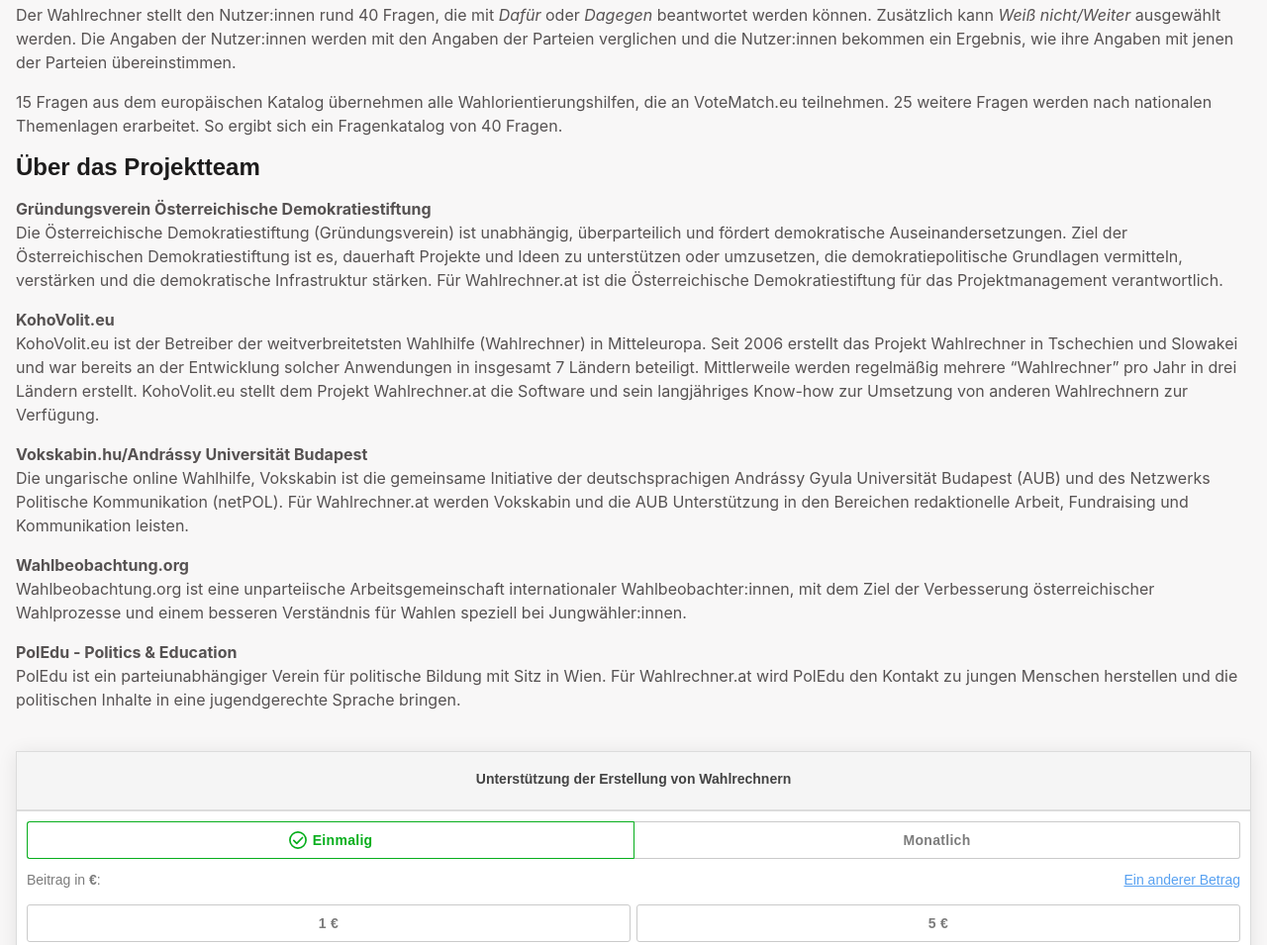
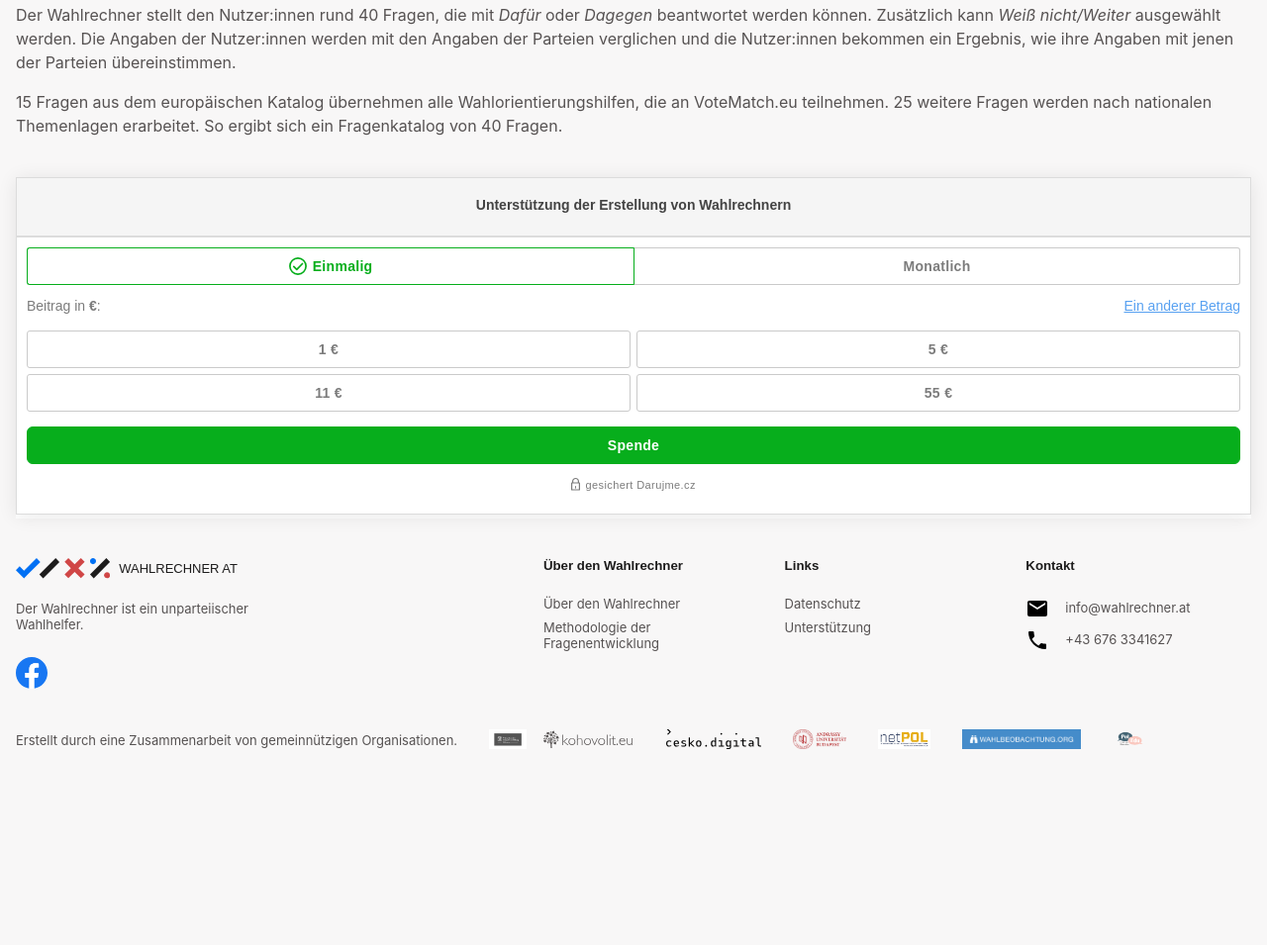
Before and after one commit to michalskop/wahlrechner-v0, a plain HTML site: page docs/index.html in a window 1280 px wide. Shown: the part 1290-2245 px from the top of the page at 99% size. After the commit the page ends 2095 px from the top, so only its background shows below. Drawn offline with Linux system fonts and the light colour scheme.

Commit message:
datenschutz

```diff
--- a/docs/index.html
+++ b/docs/index.html
@@ -351,28 +351,6 @@
                     style="--2e1ec385: rgb(var(--color-neutral-fg));">
                     15 Fragen aus dem europäischen Katalog übernehmen alle Wahlorientierungshilfen, die an VoteMatch.eu teilnehmen. 25 weitere Fragen werden nach nationalen Themenlagen erarbeitet. So ergibt sich ein Fragenkatalog von 40 Fragen.
                   </p>
-                <h2 data-v-eb34e38b="" data-v-893eb70d=""
-                  style="--1dfb5817: rgb(var(--color-neutral-fg-strong));">Über das Projektteam</h2>
-                  <p data-v-1cb44668="" data-v-893eb70d="" class="medium"
-                    style="--2e1ec385: rgb(var(--color-neutral-fg));">
-                  <strong>Gründungsverein Österreichische Demokratiestiftung</strong><br/>
-                  Die Österreichische Demokratiestiftung (Gründungsverein) ist unabhängig, überparteilich und fördert demokratische Auseinandersetzungen. Ziel der Österreichischen Demokratiestiftung ist es, dauerhaft Projekte und Ideen zu unterstützen oder umzusetzen, die demokratiepolitische Grundlagen vermitteln, verstärken und die demokratische Infrastruktur stärken. Für Wahlrechner.at ist die Österreichische Demokratiestiftung für das Projektmanagement verantwortlich.</p>
-                  <p data-v-1cb44668="" data-v-893eb70d="" class="medium"
-                    style="--2e1ec385: rgb(var(--color-neutral-fg));">
-                  <strong>KohoVolit.eu</strong><br/>
-                  KohoVolit.eu ist der Betreiber der weitverbreitetsten Wahlhilfe (Wahlrechner) in Mitteleuropa. Seit 2006 erstellt das Projekt Wahlrechner in Tschechien und Slowakei und war bereits an der Entwicklung solcher Anwendungen in insgesamt 7 Ländern beteiligt. Mittlerweile werden regelmäßig mehrere “Wahlrechner” pro Jahr in drei Ländern erstellt. KohoVolit.eu stellt dem Projekt Wahlrechner.at die Software und sein langjähriges Know-how zur Umsetzung von anderen Wahlrechnern zur Verfügung.</p>
-                  <p data-v-1cb44668="" data-v-893eb70d="" class="medium"
-                    style="--2e1ec385: rgb(var(--color-neutral-fg));">
-                  <strong>Vokskabin.hu/Andrássy Universität Budapest</strong><br/>
-                  Die ungarische online Wahlhilfe, Vokskabin ist die gemeinsame Initiative der deutschsprachigen Andrássy Gyula Universität Budapest (AUB) und des Netzwerks Politische Kommunikation (netPOL). Für Wahlrechner.at werden Vokskabin und die AUB Unterstützung in den Bereichen redaktionelle Arbeit, Fundraising und Kommunikation leisten.</p>
-                  <p data-v-1cb44668="" data-v-893eb70d="" class="medium"
-                    style="--2e1ec385: rgb(var(--color-neutral-fg));">
-                  <strong>Wahlbeobachtung.org</strong><br/>
-                  Wahlbeobachtung.org ist eine unparteiische Arbeitsgemeinschaft internationaler Wahlbeobachter:innen, mit dem Ziel der Verbesserung österreichischer Wahlprozesse und einem besseren Verständnis für Wahlen speziell bei Jungwähler:innen.</p>
-                  <p data-v-1cb44668="" data-v-893eb70d="" class="medium"
-                    style="--2e1ec385: rgb(var(--color-neutral-fg));">
-                  <strong>PolEdu - Politics & Education</strong><br/>
-                  PolEdu ist ein parteiunabhängiger Verein für politische Bildung mit Sitz in Wien. Für Wahlrechner.at wird PolEdu den Kontakt zu jungen Menschen herstellen und die politischen Inhalte in eine jugendgerechte Sprache bringen.</p>
 
                 </div>
 
```
